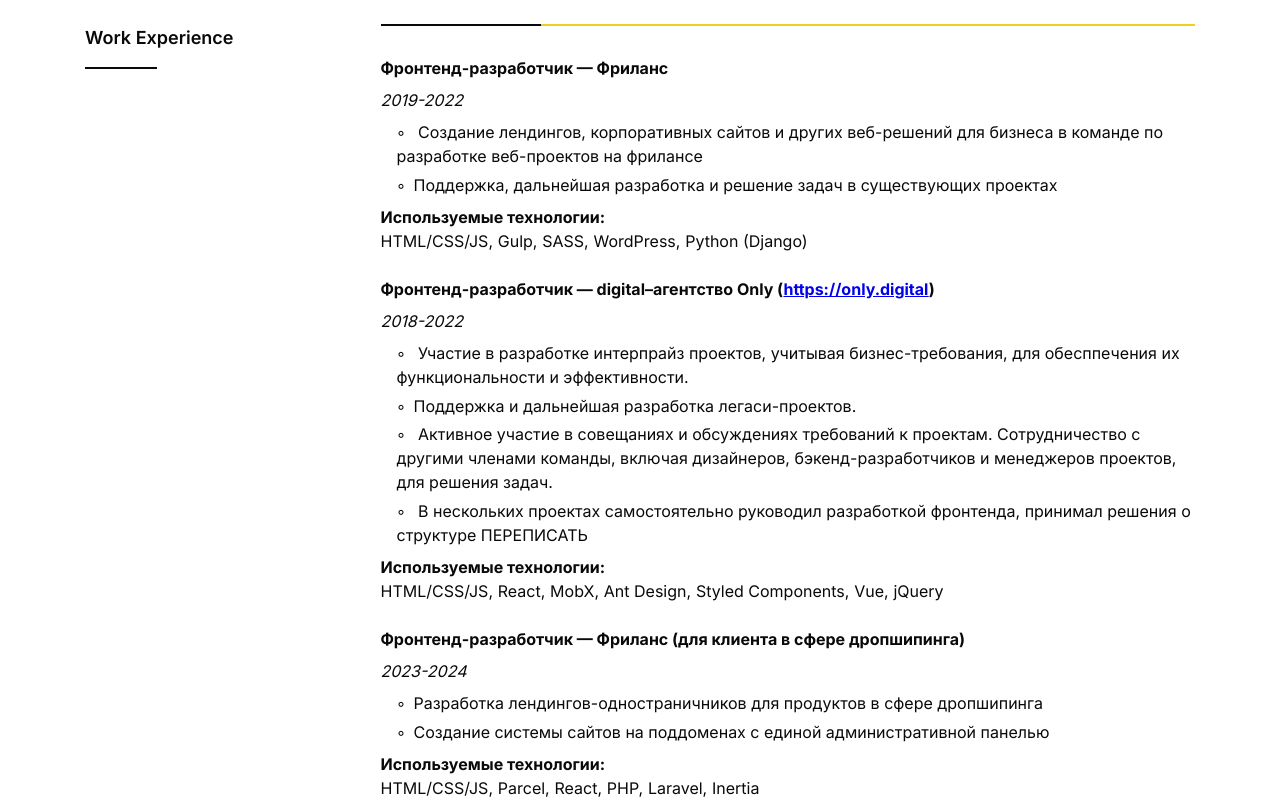
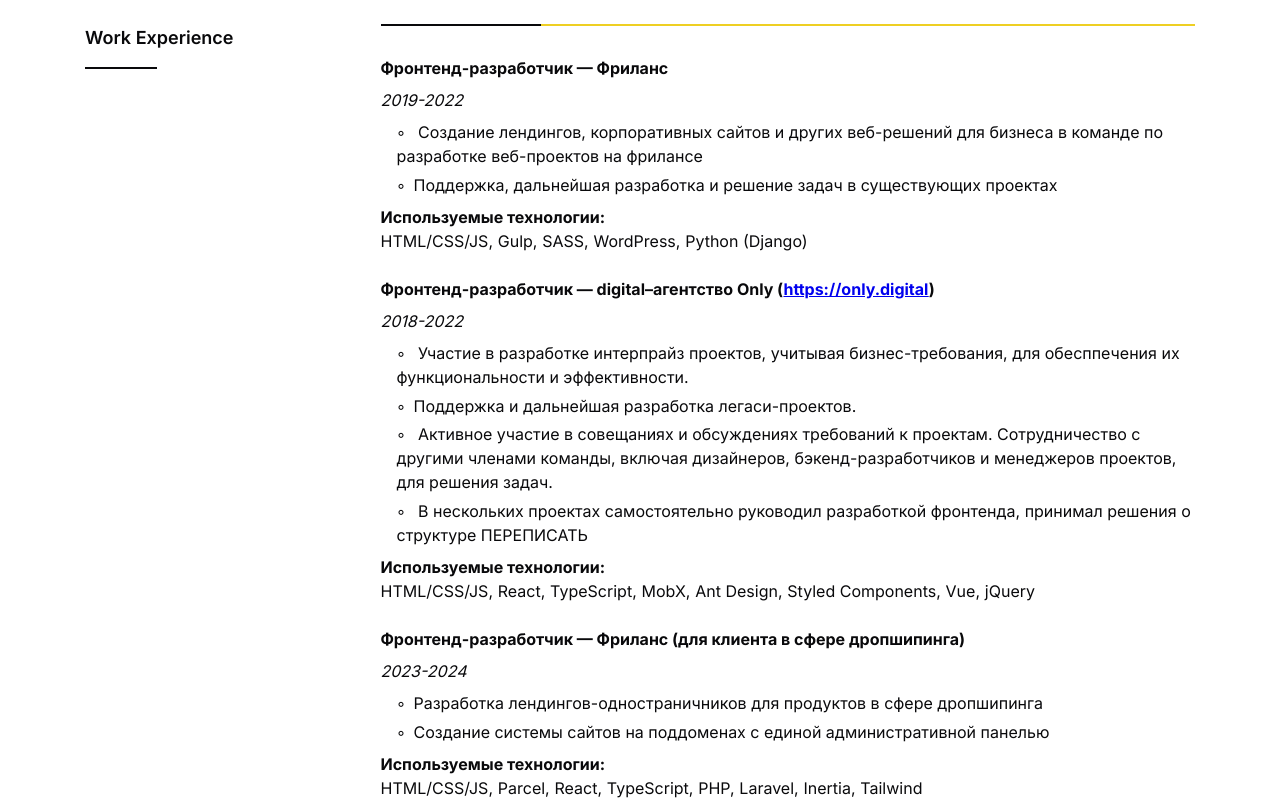
Before and after one commit to mrtoxas/portfolio, a website built with Parcel: page src/index.html in a window 1280 px wide. Shown: the part 656-1456 px from the top of the page. Built offline with nearby package versions, Linux system fonts and the light colour scheme.

Commit message:
added uncss

```diff
--- a/src/views/sections/works.html
+++ b/src/views/sections/works.html
@@ -66,6 +66,7 @@
             <ul class="list-clear works-tech-list">
               <li>HTML/CSS/JS</li>
               <li>React</li>
+              <li>TypeScript</li>
               <li>MobX</li>
               <li>Ant Design</li>
               <li>Styled Components</li>
@@ -93,9 +94,11 @@
               <li>HTML/CSS/JS</li>
               <li>Parcel</li>
               <li>React</li>
+              <li>TypeScript</li>
               <li>PHP</li>
               <li>Laravel</li>
               <li>Inertia</li>
+              <li>Tailwind</li>
             </ul>
           </div>
         </li>
```
Also changed, not shown: package.json (+8 -5 lines), .postcssrc (added), 1 other file.
